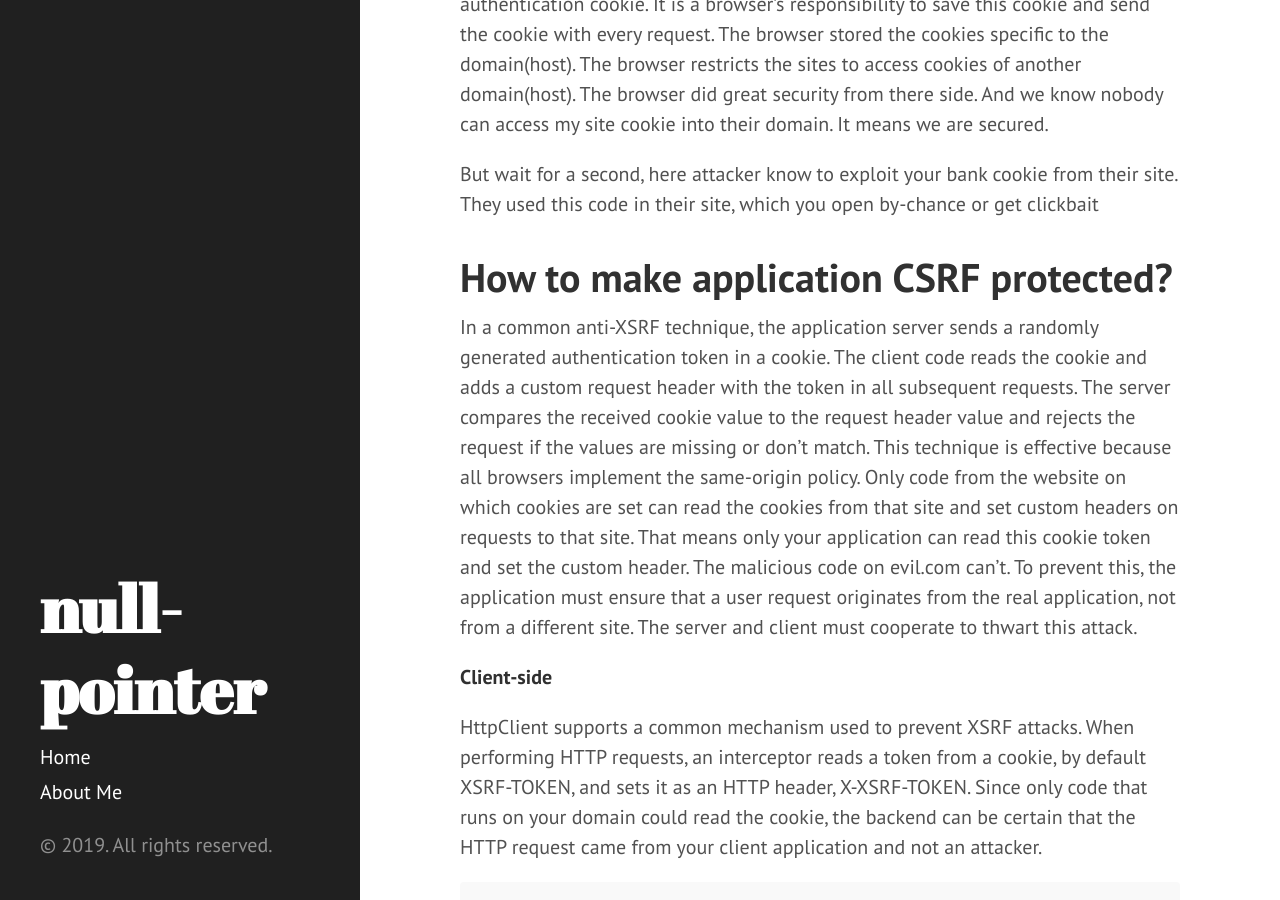
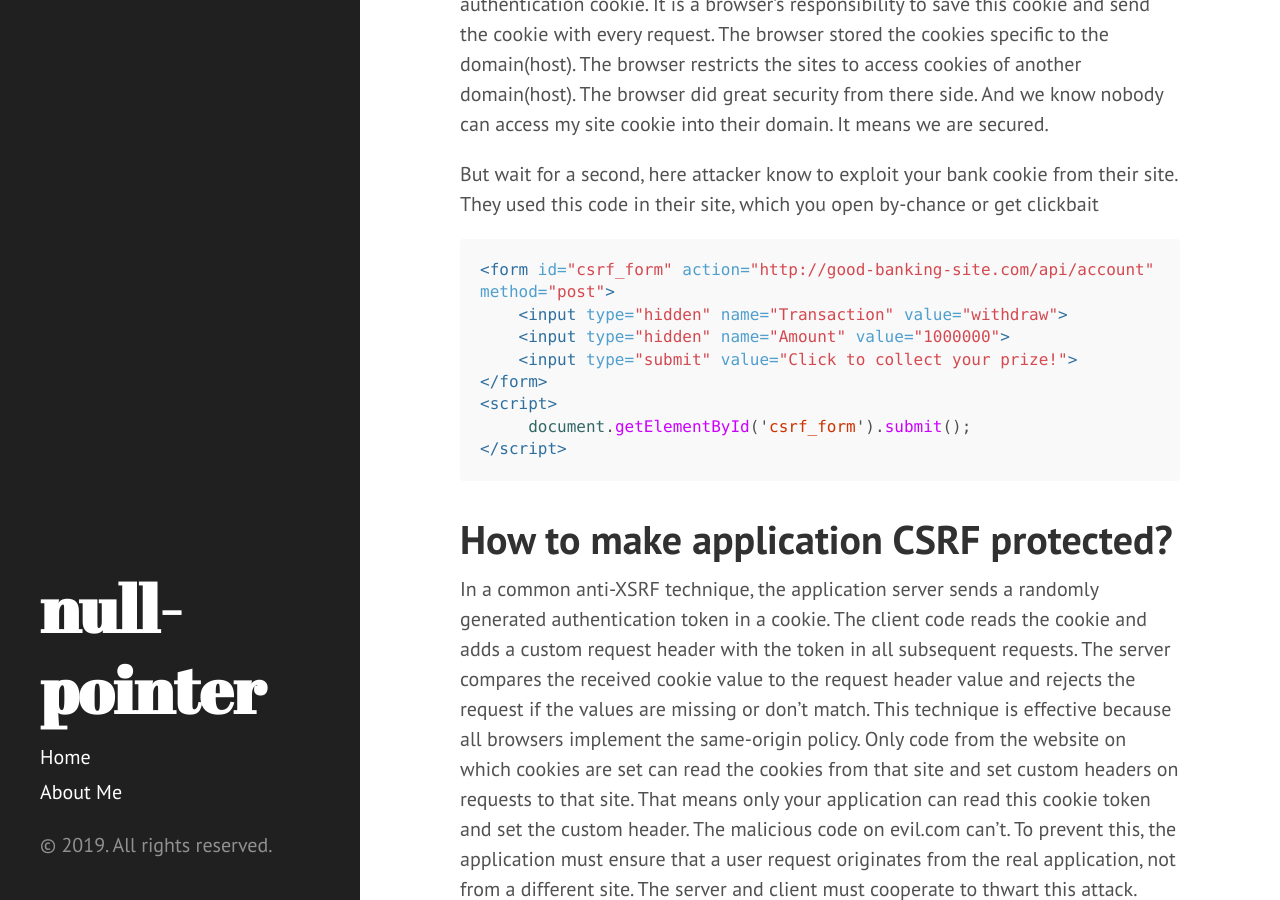
Before and after one commit to code-atom/code-atom.github.io, a Jekyll site: the page built from _posts/2019-10-13-prevent-csrf-attacks-in-angular-app.markdown, in a window 1280 px wide and 900 px high, scrolled down 451 px. Built offline with Jekyll 4.4.1, drawn with Linux system fonts in a browser that asks for light colours; Markdown is read by kramdown in place of the engine named in the settings.

Commit message:
Update 2019-10-13-prevent-csrf-attacks-in-angular-app.markdown

````diff
--- a/_posts/2019-10-13-prevent-csrf-attacks-in-angular-app.markdown
+++ b/_posts/2019-10-13-prevent-csrf-attacks-in-angular-app.markdown
@@ -17,6 +17,17 @@ But we provide username/password only once and after we don’t need to provide
 
 But wait for a second, here attacker know to exploit your bank cookie from their site.
 They used this code in their site, which you open by-chance or get clickbait
+```html
+<form id="csrf_form" action="http://good-banking-site.com/api/account" method="post">
+    <input type="hidden" name="Transaction" value="withdraw">
+    <input type="hidden" name="Amount" value="1000000">
+    <input type="submit" value="Click to collect your prize!">
+</form>
+<script>
+     document.getElementById('csrf_form').submit();
+</script>
+```
+
 
 # How to make application CSRF protected?
 
````
